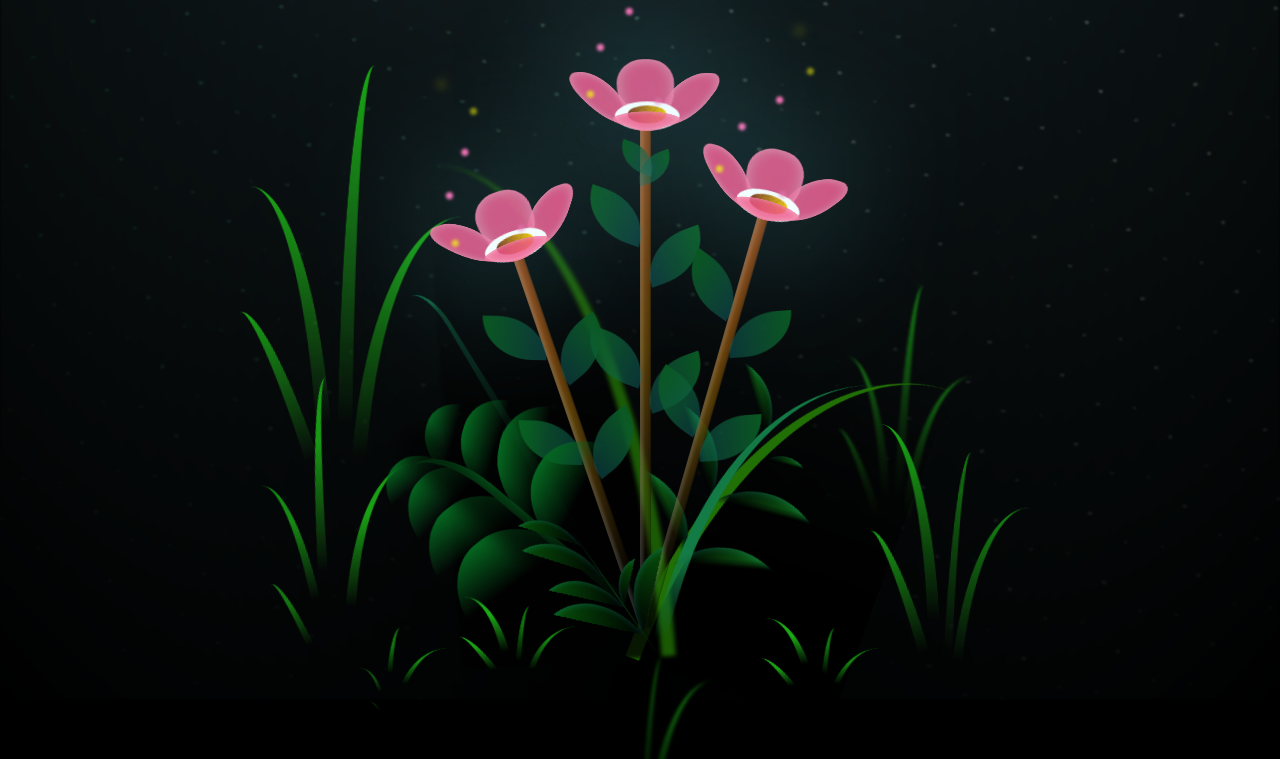
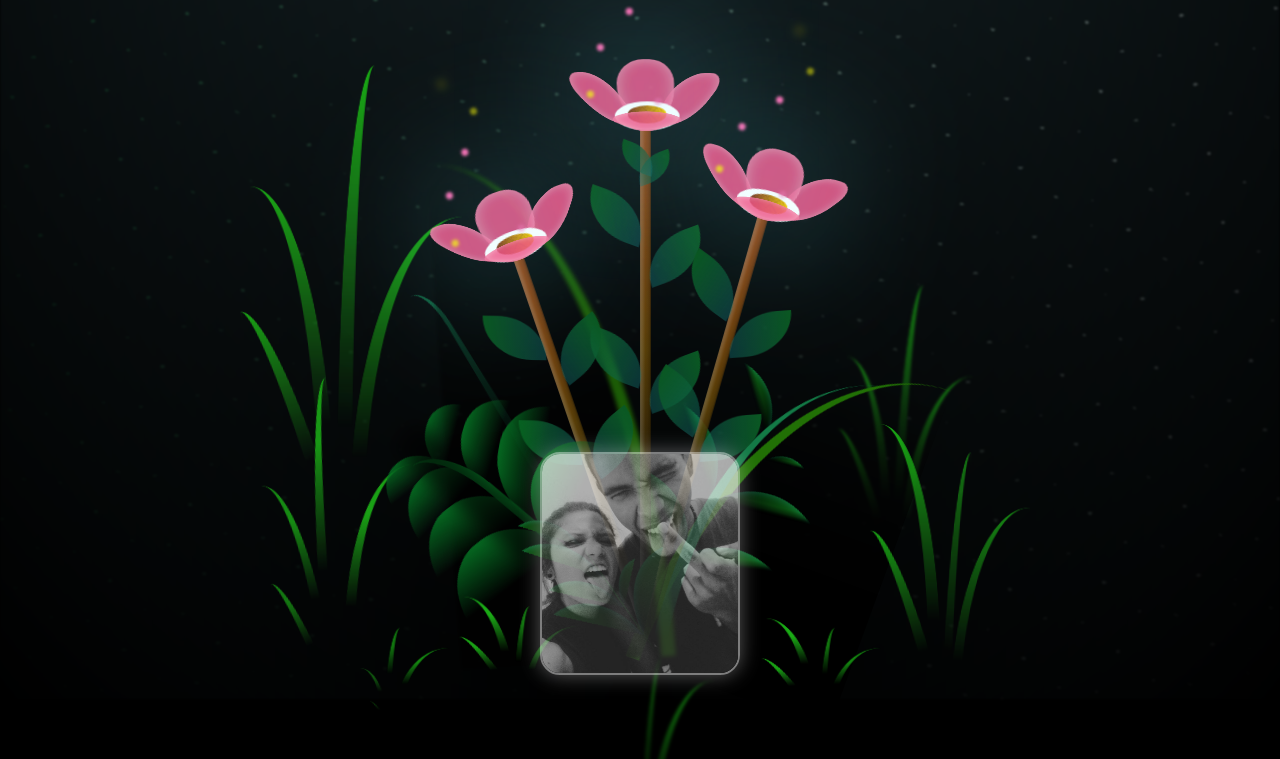
Before and after one commit to RealBel/Dre, a plain HTML site: page index.html in a window 1280 px wide. Shown: the part 101-860 px from the top of the page. Drawn offline with Linux system fonts and the light colour scheme.

Commit message:
LOVE YOU HUN'

```diff
--- a/index.html
+++ b/index.html
@@ -5,7 +5,7 @@
     <meta http-equiv="X-UA-Compatible" content="IE=edge" />
     <meta name="viewport" content="width=device-width, initial-scale=1.0" />
     <link rel="stylesheet" href="main.css" />
-    <link rel="icon" href="flowers.png" type="image/x-icon" />
+    <link rel="icon" href="us.jpg" type="image/x-icon" />
     <title>flowers</title>
   </head>
   <body class="container">
@@ -322,6 +322,10 @@
       </div>
     </div>
 
+    <div class="photo-overlay">
+      <img src="us.jpg" alt="imagen especial" />
+    </div>
+
     <script src="main.js"></script>
   </body>
 </html>
--- a/main.css
+++ b/main.css
@@ -1362,3 +1362,26 @@ body {
   }
 }
 /**************************/
+
+.photo-overlay {
+  position: fixed;
+  bottom: 20px;
+  left: 50%;
+  transform: translateX(-50%);
+  z-index: 9999;
+  pointer-events: none;
+   opacity: 0.7
+}
+
+.photo-overlay img {
+  max-width: 200px;
+  border-radius: 20px;
+  border: 2px solid rgba(255,255,255,0.7);
+  box-shadow: 0 0 20px rgba(255,255,255,0.5);
+  opacity: 0;
+  animation: fadeInPhoto 2s ease forwards 1s;
+}
+
+@keyframes fadeInPhoto {
+  to { opacity: 1; }
+}
```
Also changed, not shown: us.jpg (added).
